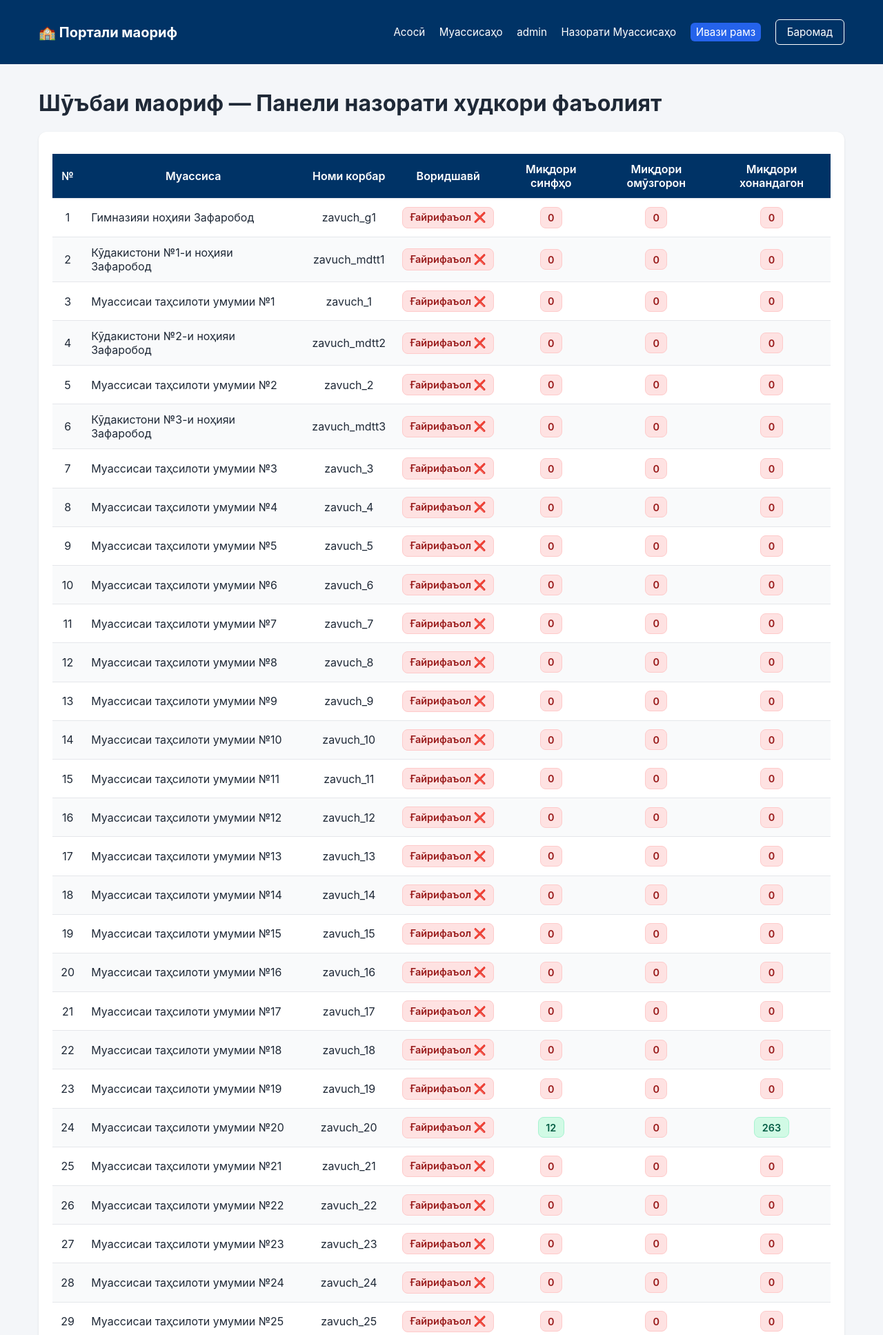
After one commit to KangarooAdmin1968/Maorif_Portal, a Django app: page /monitoring-dashboard/ in a window 1280 px wide. The commit adds this page. Shown: the top 1935 px of the page at 69% size. Run offline with Django 4.2, Linux system fonts and the light colour scheme; a user stored in the database is signed in; data comes from the database, SQL or seed files in the repository; data that the repository does not hold is empty.

Commit message:
Add secure superuser monitoring dashboard

```diff
--- a/portal/templates/portal/base.html
+++ b/portal/templates/portal/base.html
@@ -72,6 +72,7 @@
                     {% endif %}
                     {% if user.is_authenticated and user.is_superuser %}
                         <a href="/admin/" class="nav-link text-white mx-2" style="text-decoration: none;">admin</a>
+                        <a href="{% url 'monitoring_dashboard' %}">Назорати Муассисаҳо</a>
                     {% endif %}
                     <a href="{% url 'password_change' %}" class="btn btn-sm">Ивази рамз</a>
                     <a href="{% url 'logout' %}" class="btn btn-outline">Баромад</a>
--- /dev/null
+++ b/portal/templates/portal/monitoring_dashboard.html
@@ -0,0 +1,109 @@
+{% extends 'portal/base.html' %}
+{% block title %}Панели назорати муассисаҳо{% endblock %}
+{% block content %}
+<h1>Шӯъбаи маориф — Панели назорати худкори фаъолият</h1>
+
+<section class="card">
+    <div class="table-responsive">
+        <table class="data-table monitoring-table">
+            <thead>
+                <tr>
+                    <th>№</th>
+                    <th>Муассиса</th>
+                    <th>Номи корбар</th>
+                    <th>Воридшавӣ</th>
+                    <th>Миқдори синфҳо</th>
+                    <th>Миқдори омӯзгорон</th>
+                    <th>Миқдори хонандагон</th>
+                </tr>
+            </thead>
+            <tbody>
+                {% for row in stats %}
+                <tr>
+                    <td>{{ forloop.counter }}</td>
+                    <td>{{ row.school.name }}</td>
+                    <td>{{ row.zavuch_username }}</td>
+                    <td>
+                        {% if row.logged_in %}
+                            <span class="badge badge-green">Фаъол ✅</span>
+                            <small class="login-date">{{ row.zavuch_user.last_login|date:"d.m.Y H:i" }}</small>
+                        {% else %}
+                            <span class="badge badge-red">Ғайрифаъол ❌</span>
+                        {% endif %}
+                    </td>
+                    <td>
+                        {% if row.class_count > 0 %}
+                            <span class="badge badge-green">{{ row.class_count }}</span>
+                        {% else %}
+                            <span class="badge badge-red">0</span>
+                        {% endif %}
+                    </td>
+                    <td>
+                        {% if row.teacher_count > 0 %}
+                            <span class="badge badge-green">{{ row.teacher_count }}</span>
+                        {% else %}
+                            <span class="badge badge-red">0</span>
+                        {% endif %}
+                    </td>
+                    <td>
+                        {% if row.student_count > 0 %}
+                            <span class="badge badge-green">{{ row.student_count }}</span>
+                        {% else %}
+                            <span class="badge badge-red">0</span>
+                        {% endif %}
+                    </td>
+                </tr>
+                {% empty %}
+                <tr>
+                    <td colspan="7">Муассиса ёфт нашуд.</td>
+                </tr>
+                {% endfor %}
+            </tbody>
+        </table>
+    </div>
+</section>
+
+<style>
+.monitoring-table th,
+.monitoring-table td {
+    text-align: center;
+    vertical-align: middle;
+}
+.monitoring-table td:nth-child(2) {
+    text-align: left;
+}
+.badge {
+    display: inline-block;
+    padding: 0.35rem 0.65rem;
+    border-radius: 0.5rem;
+    font-size: 0.9rem;
+    font-weight: 600;
+    white-space: nowrap;
+}
+.badge-green {
+    background: #d1fae5;
+    color: #065f46;
+    border: 1px solid #a7f3d0;
+}
+.badge-red {
+    background: #fee2e2;
+    color: #991b1b;
+    border: 1px solid #fecaca;
+}
+.login-date {
+    display: block;
+    color: #6b7280;
+    margin-top: 0.25rem;
+    font-size: 0.8rem;
+}
+@media (max-width: 768px) {
+    .monitoring-table {
+        font-size: 0.85rem;
+    }
+    .badge {
+        font-size: 0.8rem;
+        padding: 0.25rem 0.5rem;
+    }
+}
+</style>
+{% endblock %}
--- a/portal/urls.py
+++ b/portal/urls.py
@@ -34,4 +34,5 @@ urlpatterns = [
     path('password_change/done/', auth_views.PasswordChangeDoneView.as_view(
         template_name='registration/password_change_done.html'
     ), name='password_change_done'),
+    path('monitoring-dashboard/', views.monitoring_dashboard, name='monitoring_dashboard'),
 ]
--- a/portal/views.py
+++ b/portal/views.py
@@ -1402,6 +1402,52 @@ def save_lesson_allocation(request):
     return redirect('lesson_allocation')
 
 
+@login_required
+def monitoring_dashboard(request):
+    """Secure monitoring dashboard for superusers and department director."""
+    if not request.user.is_superuser:
+        return redirect('dashboard')
+
+    def _school_sort_key(school):
+        name_lower = (school.name or '').lower()
+        type_lower = (school.type or '').lower()
+
+        if 'идор' in type_lower:
+            group_priority = 4
+        elif 'томактаб' in type_lower:
+            group_priority = 3
+        elif 'лит' in type_lower or 'лиц' in type_lower:
+            group_priority = 2
+        elif 'гимн' in name_lower:
+            group_priority = 1
+            return (group_priority, 0, school.name)
+        else:
+            group_priority = 1
+
+        nums = re.findall(r'\d+', school.name)
+        num = int(nums[0]) if nums else 999999
+        return (group_priority, num, school.name)
+
+    schools = sorted(School.objects.all(), key=_school_sort_key)
+    stats = []
+    for school in schools:
+        school_num = get_school_number(school)
+        zavuch_username = f'zavuch_{school_num}'
+        zavuch_user = User.objects.filter(username=zavuch_username).first()
+        logged_in = bool(zavuch_user and zavuch_user.last_login)
+        stats.append({
+            'school': school,
+            'zavuch_username': zavuch_username,
+            'zavuch_user': zavuch_user,
+            'logged_in': logged_in,
+            'class_count': Student.objects.filter(school=school).values('class_name').distinct().count(),
+            'teacher_count': Teacher.objects.filter(school=school).count(),
+            'student_count': Student.objects.filter(school=school).count(),
+        })
+
+    return render(request, 'portal/monitoring_dashboard.html', {'stats': stats})
+
+
 def google_verification(request):
     """Return the Google Search Console verification file content."""
     return HttpResponse(
```
